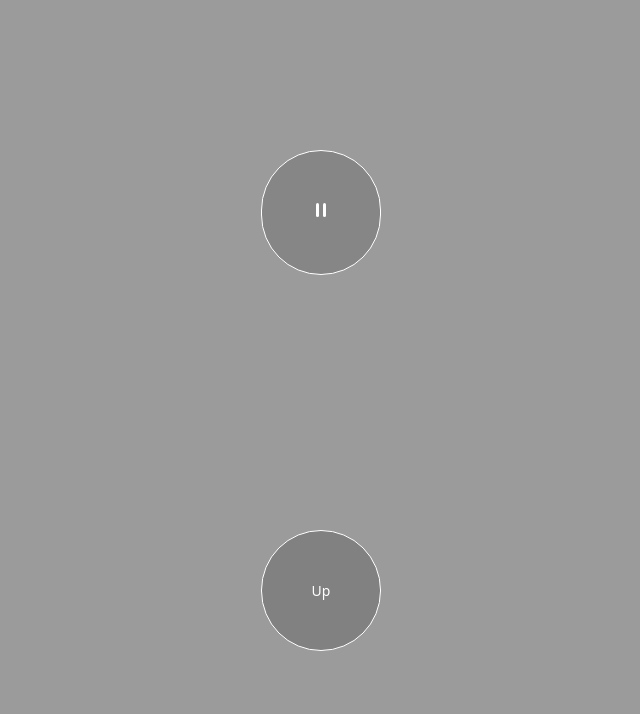
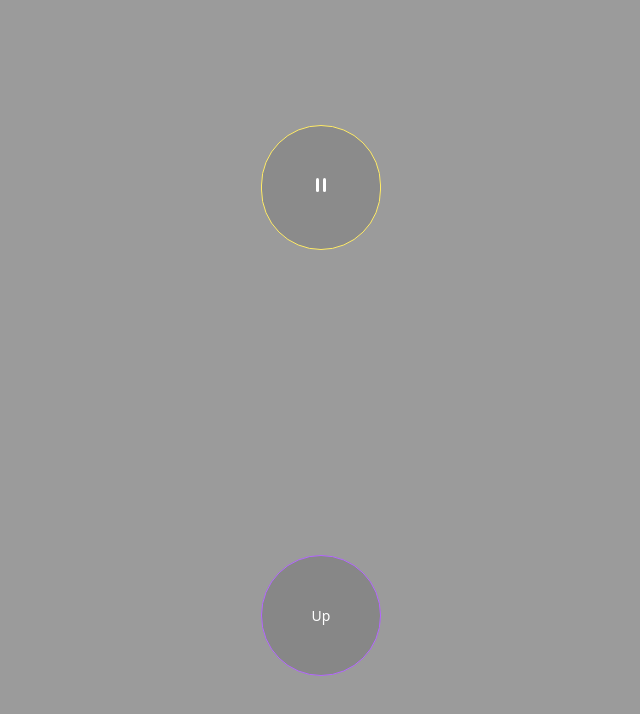
Before and after one commit to star-o-s/bluewave, a plain HTML site: page index.html in a window 1280 px wide. Shown: the whole page, without its empty margins (319-959 px from the left). Drawn offline with Linux system fonts and the light colour scheme.

Commit message:
Add files via upload

```diff
--- a/index.html
+++ b/index.html
@@ -20,7 +20,7 @@ body{
   font-family:system-ui, -apple-system, "Segoe UI", Roboto, "Helvetica Neue", Arial;
 }
 .player{
-  width:90%;
+  width:100%;
   max-width:1200px;
   display: flex;
     flex-direction: column;
@@ -34,12 +34,12 @@ body{
   /*margin-bottom:12px;*/
 }
 .pp-button{
-    background:rgba(115, 115, 115,0.5);
+    background:rgba(115, 115, 115,0.4);
     padding:50px;
     border-radius:1000px;
     color:#fff;
     cursor:pointer;
-    border:1px solid rgba(255, 255, 255, 1);
+    border:1px solid rgba(255, 235, 103, 1);
 	/*box-shadow: 0 1px 12px rgba(0,0,0,0.3);*/
 }
 .pp-button svg{
@@ -55,14 +55,13 @@ body{
 }
 .file-load input[type=file]{display:none;}
 .file-btn{
-  background:rgba(105,105,105,0.5);
+  background:rgba(105,105,105,0.4);
   padding:50px;
   border-radius:1000px;
   color:#fff;
   font-size: 14px;
   cursor:pointer;
-  border:1px solid rgba(255,255,255,1);
-  margin-top: 50px;
+  border:1px solid rgba(180,103,255,1);
 }
 .wave-wrap{
   width:100%;
@@ -71,7 +70,7 @@ body{
 }
 .wave-wrap svg{
   width:100%;
-  height:200px;
+  height:300px;
 }
 .caption{
   color:#eee;
@@ -94,7 +93,7 @@ body{
       <svg viewBox="0 0 36 36" width="36" height="36">
         <!-- Pause -->
         <g id="pauseIcon" fill="white">
-          <<rect x="8" y="4" width="6" height="28" rx="3"></rect>
+          <rect x="8" y="4" width="6" height="28" rx="3"></rect>
           <rect x="22" y="4" width="6" height="28" rx="3"></rect>>
         </g>
         <!-- Play -->
@@ -171,7 +170,7 @@ function createBars(data){
     const rect1 = document.createElementNS('http://www.w3.org/2000/svg','rect');
     rect1.setAttribute('x', x);
     rect1.setAttribute('y', y);
-    rect1.setAttribute('width', 13);
+    rect1.setAttribute('width', 12);
     rect1.setAttribute('height', height);
     rect1.setAttribute('rx', BAR_WIDTH/1.2);
     rect1.setAttribute('ry', BAR_WIDTH/1.2);
@@ -250,6 +249,7 @@ waveSVG.addEventListener('click', e=>{
   audio.currentTime = pct * audio.duration;
   drawProgress();
 });
+
 </script>
 
 </body>
```
